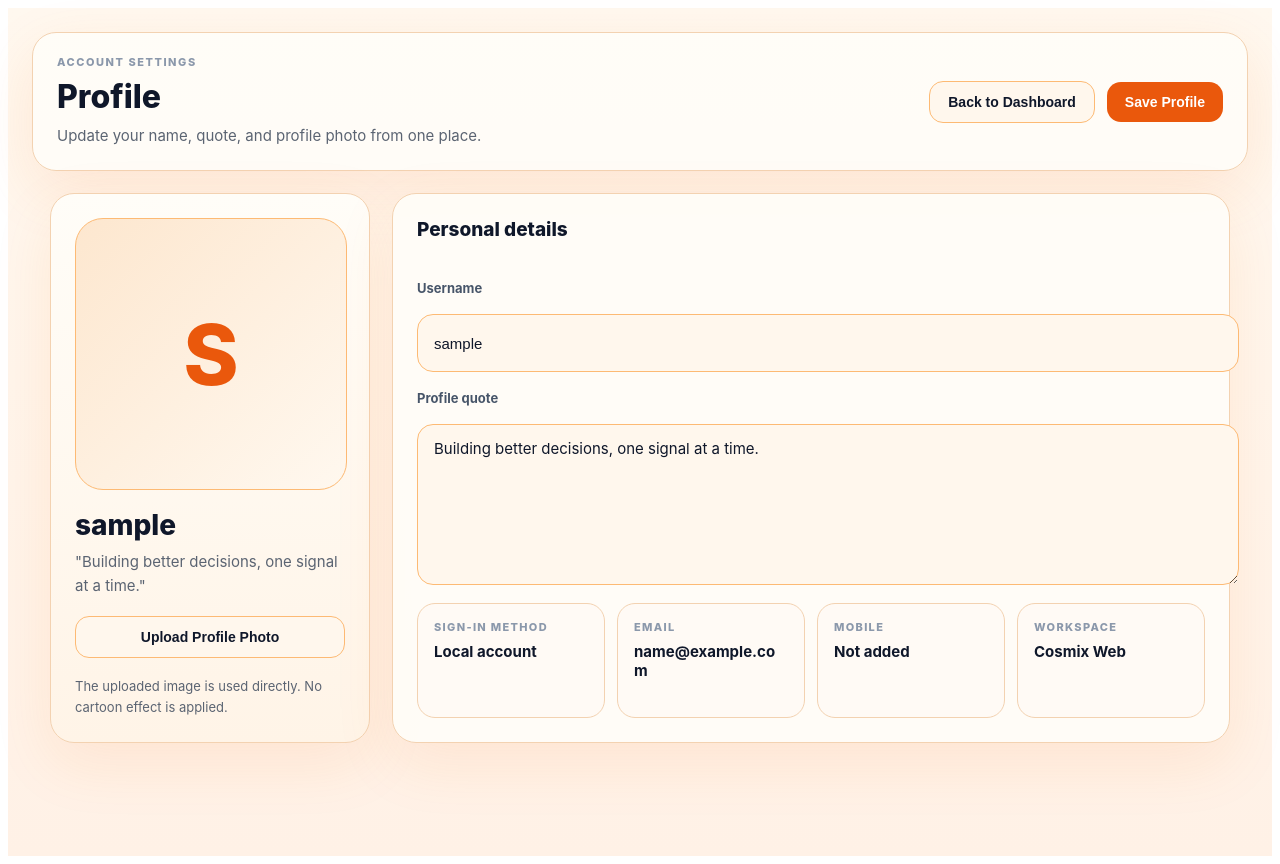
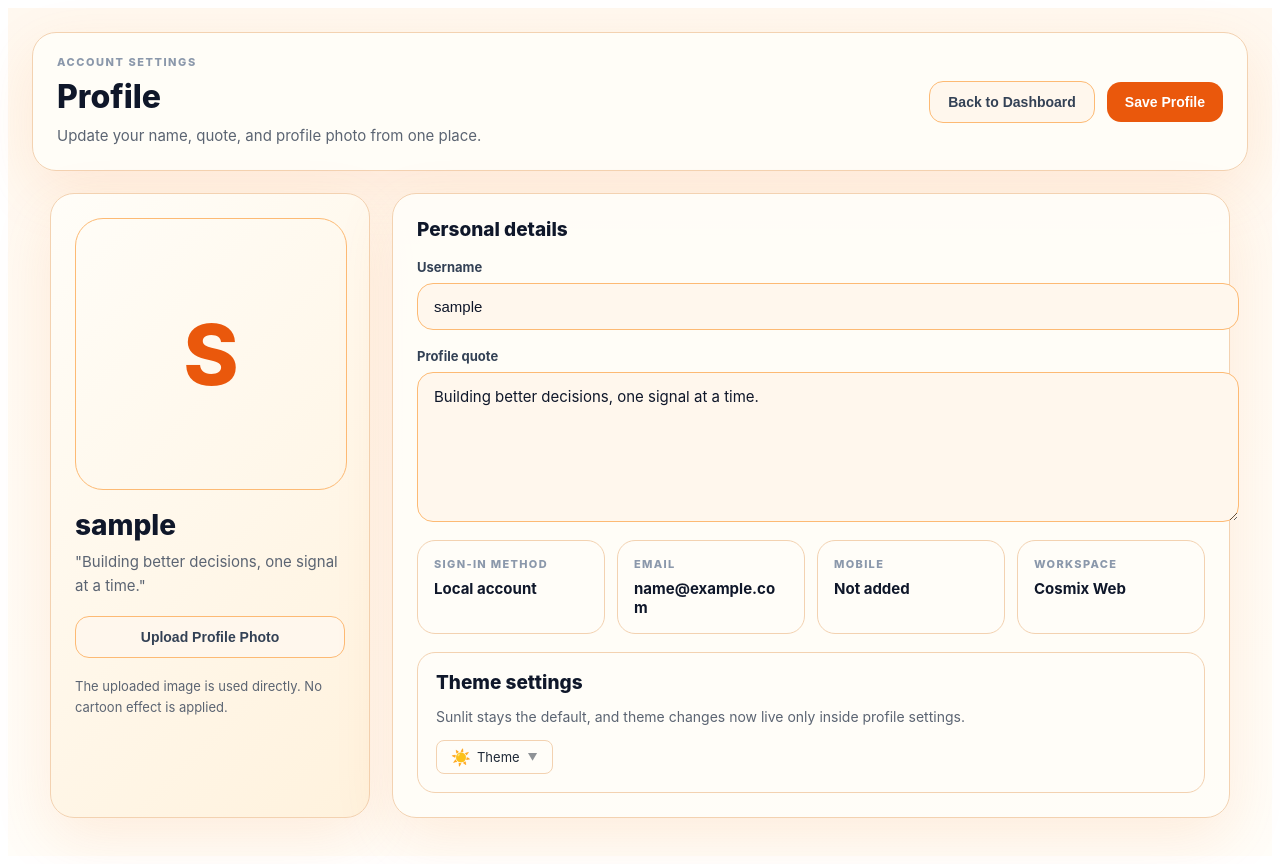
Before and after one commit to HardikMunjal/Cosmix, a Next.js app in the folder apps/web/: page /profile in a window 1280 px wide. Built offline with nearby package versions, Linux system fonts and the light colour scheme; sample sign-in values are in the browser's storage.

Commit message:
Move theme controls into profile settings

```diff
--- a/apps/web/src/pages/analytics.js
+++ b/apps/web/src/pages/analytics.js
@@ -1,6 +1,6 @@
 import { useRouter } from 'next/router';
 import { useCallback, useEffect, useMemo, useState } from 'react';
-import { useTheme, ThemePicker } from '../lib/ThemePicker';
+import { useTheme } from '../lib/ThemePicker';
 import { applyTheme } from '../lib/themes';
 
 const TRANSACTION_COST_PER_ORDER = 30;
@@ -118,7 +118,7 @@ function CumulativeClosedPnLChart({ items, height = 180, theme }) {
 
 export default function Analytics() {
   const router = useRouter();
-  const { theme, themeId, setTheme } = useTheme();
+  const { theme, themeId } = useTheme();
   const [user, setUser] = useState(null);
   const [strategies, setStrategies] = useState([]);
   const [loading, setLoading] = useState(true);
@@ -235,7 +235,6 @@ export default function Analytics() {
           <p style={s.subtitle}>Portfolio overview, P/L trends, and market data</p>
         </div>
         <div style={{ display: 'flex', gap: '10px' }} className="analytics-header-actions">
-          <ThemePicker theme={theme} themeId={themeId} setTheme={setTheme} />
           <button onClick={loadData} style={s.secondaryBtn}>Refresh</button>
           <button onClick={() => router.push('/dashboard')} style={s.secondaryBtn}>← Dashboard</button>
         </div>
--- a/apps/web/src/pages/chat.js
+++ b/apps/web/src/pages/chat.js
@@ -1,7 +1,7 @@
 import { useRouter } from 'next/router';
 import { useEffect, useMemo, useRef, useState } from 'react';
 import io from 'socket.io-client';
-import { ThemePicker, useTheme } from '../lib/ThemePicker';
+import { useTheme } from '../lib/ThemePicker';
 
 let socket = null;
 
@@ -456,7 +456,7 @@ function createStyles(theme) {
 
 export default function Chat() {
   const router = useRouter();
-  const { theme, themeId, setTheme } = useTheme();
+  const { theme } = useTheme();
   const styles = useMemo(() => createStyles(theme), [theme]);
 
   const [user, setUser] = useState(null);
@@ -655,7 +655,6 @@ export default function Chat() {
             <p style={styles.subtitle}>Theme-aware chat with stronger room identity, faster reply actions, and a cleaner message flow.</p>
           </div>
           <div style={styles.headerControls}>
-            <ThemePicker theme={theme} themeId={themeId} setTheme={setTheme} />
             <button onClick={() => router.push('/dashboard')} style={styles.ghostButton}>Back to dashboard</button>
           </div>
         </div>
--- a/apps/web/src/pages/dashboard.js
+++ b/apps/web/src/pages/dashboard.js
@@ -1,6 +1,6 @@
 import { useRouter } from 'next/router';
 import { useCallback, useEffect, useMemo, useState } from 'react';
-import { ThemePicker, useTheme } from '../lib/ThemePicker';
+import { useTheme } from '../lib/ThemePicker';
 import { applyTheme } from '../lib/themes';
 
 const TRANSACTION_COST_PER_ORDER = 30;
@@ -151,7 +151,7 @@ function PnlBarsChart({ items = [], theme, styles }) {
 
 export default function Dashboard() {
   const router = useRouter();
-  const { theme, themeId, setTheme } = useTheme();
+  const { theme, themeId } = useTheme();
   const [user, setUser] = useState(null);
   const [strategies, setStrategies] = useState([]);
 
@@ -260,7 +260,6 @@ export default function Dashboard() {
           <p style={styles.subtitle}>Your tracker, builder, and daily tools are back together on one dashboard.</p>
         </div>
         <div style={styles.headerActions} className="dash-header-actions">
-          <ThemePicker theme={theme} themeId={themeId} setTheme={setTheme} />
           <button onClick={handleLogout} style={styles.logoutBtn}>Logout</button>
         </div>
       </div>
--- a/apps/web/src/pages/nifty-strategies.js
+++ b/apps/web/src/pages/nifty-strategies.js
@@ -1,6 +1,6 @@
 import { useCallback, useEffect, useMemo, useState } from 'react';
 import { useRouter } from 'next/router';
-import { useTheme, ThemePicker } from '../lib/ThemePicker';
+import { useTheme } from '../lib/ThemePicker';
 import { applyTheme } from '../lib/themes';
 
 const FORMULA_BLEND_WEIGHTS = {
@@ -1230,7 +1230,7 @@ export default function NiftyStrategiesPage() {
   const [error, setError] = useState('');
   const [marketIndices, setMarketIndices] = useState([]);
   const [currentValuationSource, setCurrentValuationSource] = useState('live');
-  const { theme, themeId, setTheme } = useTheme();
+  const { theme, themeId } = useTheme();
   const styles = useMemo(() => applyTheme(darkStyles, themeId, theme), [themeId]);
 
   const enrichStrategies = useCallback(async (baseStrategies = []) => {
@@ -1675,7 +1675,6 @@ export default function NiftyStrategiesPage() {
           <p style={styles.subtitle}>Saved strategies with live P/L, analyzer, and transaction tracking.</p>
         </div>
         <div style={styles.headerActions} className="nifty-header-actions">
-          <ThemePicker theme={theme} themeId={themeId} setTheme={setTheme} />
           <button onClick={loadSavedStrategies} style={styles.secondaryButton}>Refresh</button>
           <button onClick={() => router.push('/options-strategy')} style={styles.primaryButton}>Add / Modify Strategy</button>
           <button onClick={() => router.push('/dashboard')} style={styles.secondaryButton}>Back to Dashboard</button>
--- a/apps/web/src/pages/profile.js
+++ b/apps/web/src/pages/profile.js
@@ -1,5 +1,6 @@
 import { useRouter } from 'next/router';
-import { useEffect, useRef, useState } from 'react';
+import { useEffect, useMemo, useRef, useState } from 'react';
+import { ThemePicker, useTheme } from '../lib/ThemePicker';
 
 function readFileAsDataUrl(file) {
   return new Promise((resolve, reject) => {
@@ -13,6 +14,7 @@ function readFileAsDataUrl(file) {
 export default function Profile() {
   const router = useRouter();
   const fileRef = useRef(null);
+  const { theme, themeId, setTheme } = useTheme();
   const [user, setUser] = useState(null);
   const [profileForm, setProfileForm] = useState({
     username: '',
@@ -21,6 +23,7 @@ export default function Profile() {
   });
   const [saving, setSaving] = useState(false);
   const [status, setStatus] = useState('');
+  const styles = useMemo(() => getStyles(theme), [theme]);
 
   useEffect(() => {
     const storedUser = localStorage.getItem('user');
@@ -191,6 +194,12 @@ export default function Profile() {
             </div>
           </div>
 
+          <div style={styles.themeCard}>
+            <div style={styles.sectionTitle}>Theme settings</div>
+            <div style={styles.themeHint}>Sunlit stays the default, and theme changes now live only inside profile settings.</div>
+            <ThemePicker theme={theme} themeId={themeId} setTheme={setTheme} />
+          </div>
+
           {status ? <div style={styles.status}>{status}</div> : null}
         </section>
       </div>
@@ -198,13 +207,14 @@ export default function Profile() {
   );
 }
 
-const styles = {
+function getStyles(theme) {
+  return {
     page: {
       minHeight: '100vh',
       padding: '24px',
-    background: 'linear-gradient(180deg, #fff8ef, #fff1e6)',
-    color: '#1f2937',
-    fontFamily: 'Inter, system-ui, sans-serif',
+      background: `linear-gradient(180deg, ${theme.pageBgSolid}, ${theme.cardBg})`,
+      color: theme.textPrimary,
+      fontFamily: theme.font,
     },
     header: {
       maxWidth: '1180px',
@@ -215,30 +225,30 @@ const styles = {
       gap: '16px',
       padding: '22px 24px',
       borderRadius: '24px',
-    background: 'rgba(255, 253, 248, 0.94)',
-    border: '1px solid #f3d2b1',
-    boxShadow: '0 20px 60px rgba(249, 115, 22, 0.12)',
+      background: theme.panelBg,
+      border: `1px solid ${theme.cardBorder}`,
+      boxShadow: `0 20px 60px ${theme.shadow}`,
     },
     eyebrow: {
       fontSize: '11px',
       fontWeight: 800,
       textTransform: 'uppercase',
       letterSpacing: '0.14em',
-    color: '#8b98ab',
+      color: theme.textMuted,
       marginBottom: '8px',
     },
     title: {
       margin: 0,
       fontSize: '32px',
       fontWeight: 800,
-    color: '#0f172a',
+      color: theme.textHeading,
     },
     subtitle: {
       margin: '8px 0 0',
       maxWidth: '560px',
       fontSize: '15px',
       lineHeight: 1.6,
-    color: '#5b6472',
+      color: theme.textSecondary,
     },
     headerActions: {
       display: 'flex',
@@ -258,17 +268,17 @@ const styles = {
       alignContent: 'start',
       padding: '24px',
       borderRadius: '24px',
-    background: 'linear-gradient(180deg, #fffdf8, #fff4e7)',
-    border: '1px solid #f3d2b1',
-    boxShadow: '0 20px 60px rgba(249, 115, 22, 0.1)',
+      background: theme.cardBgGradient,
+      border: `1px solid ${theme.cardBorder}`,
+      boxShadow: `0 20px 60px ${theme.shadow}`,
     },
     avatarWrap: {
       width: '100%',
       aspectRatio: '1 / 1',
       borderRadius: '28px',
       overflow: 'hidden',
-    background: 'linear-gradient(135deg, #fde7cf, #fff8ef)',
-    border: '1px solid #fdba74',
+      background: `linear-gradient(135deg, ${theme.sectionBg}, ${theme.cardBg})`,
+      border: `1px solid ${theme.inputBorder}`,
       display: 'flex',
       alignItems: 'center',
       justifyContent: 'center',
@@ -281,7 +291,7 @@ const styles = {
     avatarFallback: {
       fontSize: '84px',
       fontWeight: 800,
-    color: '#ea580c',
+      color: theme.orange,
     },
     visualMeta: {
       display: 'grid',
@@ -290,42 +300,42 @@ const styles = {
     profileName: {
       fontSize: '28px',
       fontWeight: 800,
-    color: '#0f172a',
+      color: theme.textHeading,
     },
     profileQuote: {
       fontSize: '15px',
       lineHeight: 1.6,
-    color: '#5b6472',
+      color: theme.textSecondary,
     },
     formCard: {
       display: 'grid',
       gap: '18px',
       padding: '24px',
       borderRadius: '24px',
-    background: 'rgba(255, 253, 248, 0.94)',
-    border: '1px solid #f3d2b1',
-    boxShadow: '0 20px 60px rgba(249, 115, 22, 0.1)',
+      background: theme.panelBg,
+      border: `1px solid ${theme.cardBorder}`,
+      boxShadow: `0 20px 60px ${theme.shadow}`,
     },
     sectionTitle: {
       fontSize: '19px',
       fontWeight: 800,
-    color: '#0f172a',
+      color: theme.textHeading,
     },
     label: {
       display: 'grid',
       gap: '8px',
       fontSize: '13px',
       fontWeight: 700,
-    color: '#475569',
+      color: theme.textMid,
     },
     input: {
       width: '100%',
       borderRadius: '16px',
-    border: '1px solid #fdba74',
-    background: '#fff7ed',
+      border: `1px solid ${theme.inputBorder}`,
+      background: theme.inputBg,
       padding: '14px 16px',
       fontSize: '15px',
-    color: '#0f172a',
+      color: theme.textHeading,
       outline: 'none',
     },
     textarea: {
@@ -341,34 +351,47 @@ const styles = {
     infoCard: {
       padding: '16px',
       borderRadius: '18px',
-    border: '1px solid #f3d2b1',
-    background: '#fffaf5',
+      border: `1px solid ${theme.cardBorder}`,
+      background: theme.cardBg,
     },
     infoLabel: {
       fontSize: '11px',
       fontWeight: 800,
       textTransform: 'uppercase',
       letterSpacing: '0.12em',
-    color: '#8b98ab',
+      color: theme.textMuted,
       marginBottom: '8px',
     },
     infoValue: {
       fontSize: '15px',
       fontWeight: 700,
-    color: '#0f172a',
+      color: theme.textHeading,
       wordBreak: 'break-word',
     },
     helperText: {
       fontSize: '13px',
       lineHeight: 1.6,
-    color: '#5b6472',
+      color: theme.textSecondary,
+    },
+    themeCard: {
+      display: 'grid',
+      gap: '12px',
+      padding: '18px',
+      borderRadius: '18px',
+      border: `1px solid ${theme.cardBorder}`,
+      background: theme.cardBg,
+    },
+    themeHint: {
+      fontSize: '14px',
+      lineHeight: 1.6,
+      color: theme.textSecondary,
     },
     status: {
       padding: '14px 16px',
       borderRadius: '16px',
-    background: '#fff1e6',
-    border: '1px solid #fdba74',
-    color: '#9a3412',
+      background: theme.btnSecondaryBg,
+      border: `1px solid ${theme.inputBorder}`,
+      color: theme.textPrimary,
       fontSize: '14px',
       fontWeight: 600,
     },
@@ -376,20 +399,21 @@ const styles = {
       border: 'none',
       borderRadius: '14px',
       padding: '12px 18px',
-    background: '#ea580c',
+      background: theme.orange,
       color: '#fff',
       fontSize: '14px',
       fontWeight: 700,
       cursor: 'pointer',
     },
     secondaryButton: {
-    border: '1px solid #fdba74',
+      border: `1px solid ${theme.inputBorder}`,
       borderRadius: '14px',
       padding: '12px 18px',
-    background: '#fff7ed',
-    color: '#0f172a',
+      background: theme.btnSecondaryBg,
+      color: theme.btnSecondaryText,
       fontSize: '14px',
       fontWeight: 700,
       cursor: 'pointer',
     },
   };
+}
```
Lines whose indentation alone changed are shown as unchanged.
